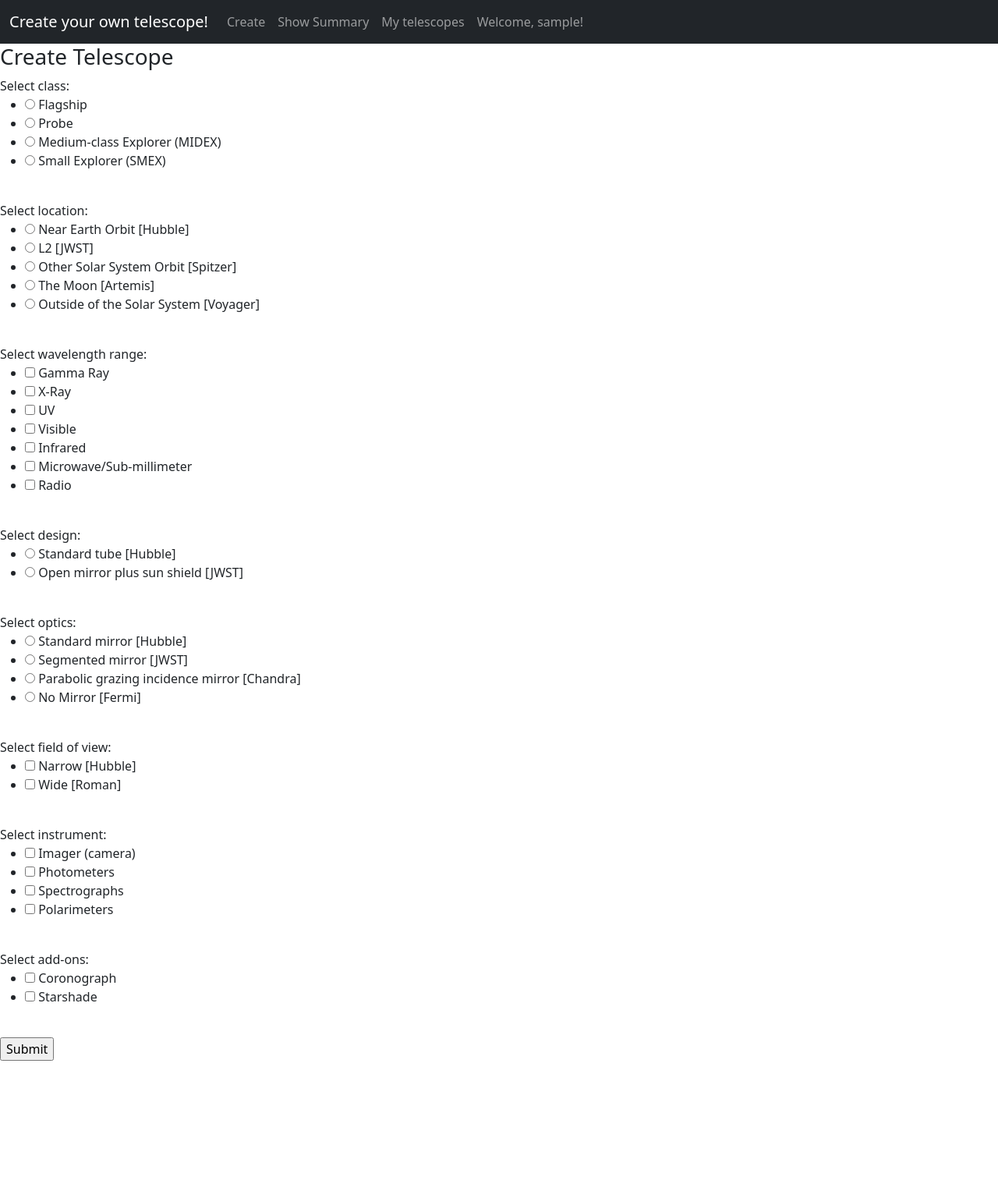
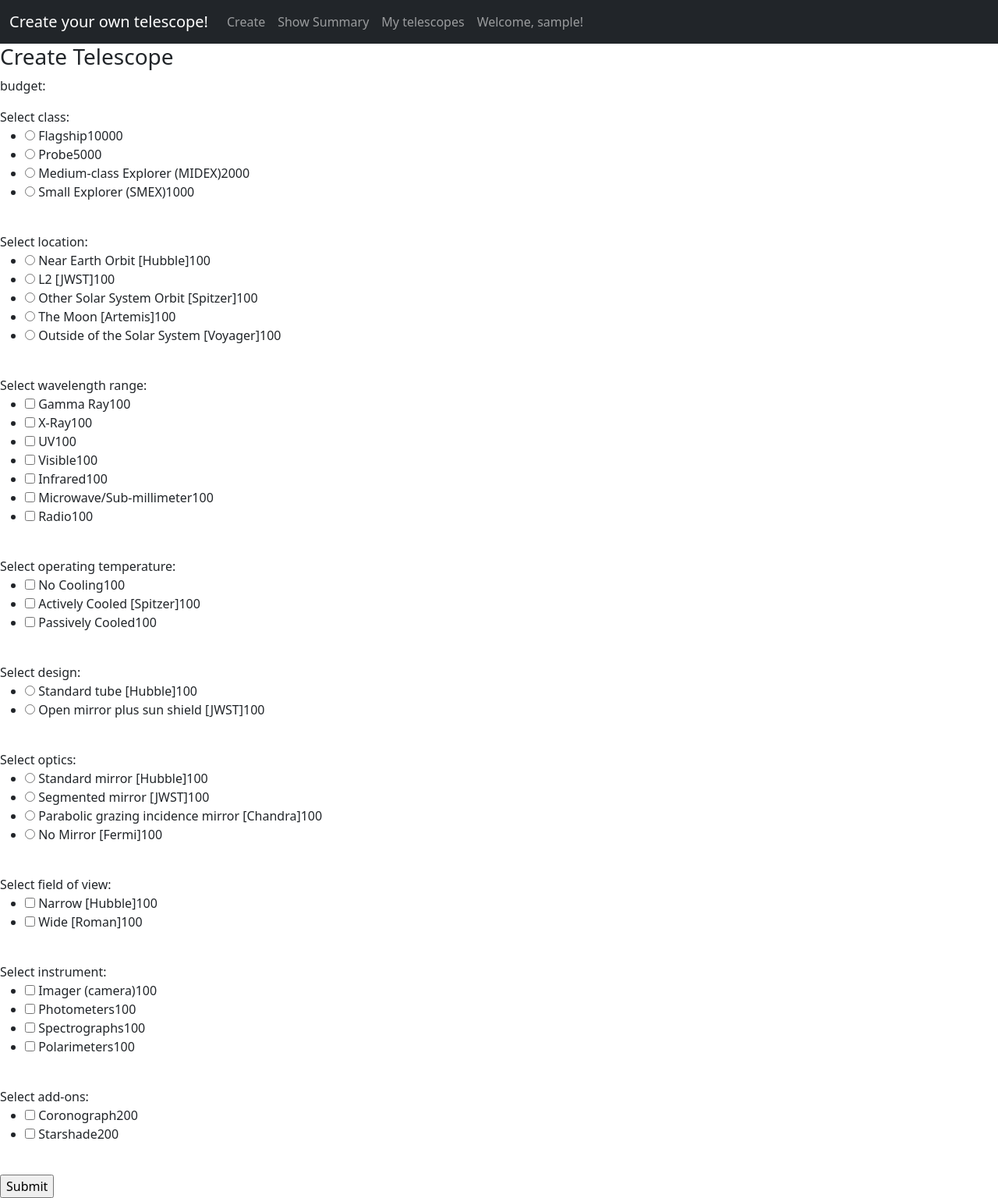
Before and after one commit to jsycheung/telescope-creator, a Flask app: page / in a window 1280 px wide. Shown: the whole page at 78% size. Before the commit the page ends 1360 px from the top, so only its background shows below. Run offline with Flask 3, Linux system fonts and the light colour scheme; the visitor is signed in with stand-in values (Sample User, id 1).

Commit message:
display cost logic

```diff
--- a/app.py
+++ b/app.py
@@ -1,7 +1,7 @@
 from flask import Flask, render_template, redirect, url_for, flash
 from forms import CreateForm, LoginForm, SignupForm
 from model import db, Telescope, connect_to_db, User
-from lists import class_list, location_list, wavelength_list, design_list, optics_list, fov_list, instrument_list, extras_list
+from lists import class_list, location_list, wavelength_list, temperature_list, design_list, optics_list, fov_list, instrument_list, extras_list, class_list_cost, location_list_cost, wavelength_list_cost, temperature_list_cost, design_list_cost, optics_list_cost, fov_list_cost, instrument_list_cost, extras_list_cost
 from crud import get_user_by_email, get_user_by_username, create_user
 from flask_bcrypt import Bcrypt
 from flask_login import login_user, LoginManager, current_user, logout_user, login_required
@@ -20,14 +20,14 @@ login_manager.login_message_category = "info"
 
 @login_manager.user_loader
 def load_user(user_id):
-    return User.query.get(int(user_id))
+    return db.session.get(User, user_id)
 
 
 @app.route("/")
 @login_required
 def home():
     create_form = CreateForm()
-    return render_template("home.html", create_form=create_form)
+    return render_template("home.html", create_form=create_form, class_list_cost=class_list_cost, location_list_cost=location_list_cost, wavelength_list_cost=wavelength_list_cost, temperature_list_cost=temperature_list_cost, design_list_cost=design_list_cost, optics_list_cost=optics_list_cost, fov_list_cost=fov_list_cost, instrument_list_cost=instrument_list_cost, extras_list_cost=extras_list_cost)
 
 
 @app.route("/login", methods=["GET", "POST"])
@@ -80,14 +80,20 @@ def create_telescope():
     if create_form.validate_on_submit():
         class_name = class_list[int(create_form.class_name.data)][1]
         location = location_list[int(create_form.location.data)][1]
-        wavelength = wavelength_list[int(create_form.wavelength.data)][1]
+        wavelength = [wavelength_list[i][1]
+                      for i in create_form.wavelength.data]
+        print(wavelength)
+        temperature = [temperature_list[i][1]
+                       for i in create_form.temperature.data]
         design = design_list[int(create_form.design.data)][1]
         optics = optics_list[int(create_form.optics.data)][1]
-        fov = fov_list[int(create_form.fov.data)][1]
-        instrument = instrument_list[int(create_form.instrument.data)][1]
-        extras = extras_list[int(create_form.extras.data)][1]
+        fov = [fov_list[i][1] for i in create_form.fov.data]
+        instrument = [instrument_list[i][1]
+                      for i in create_form.instrument.data]
+        extras = [extras_list[i][1] for i in create_form.extras.data]
+        cost = 100
         new_telescope = Telescope(
-            class_name, location, wavelength, design, optics, fov, instrument, extras)
+            class_name=class_name, location=location, wavelength=wavelength, temperature=temperature, design=design, optics=optics, fov=fov, instrument=instrument, extras=extras, cost=cost, user=current_user)
         db.session.add(new_telescope)
         db.session.commit()
         print("Telescope created successfully!")
--- a/forms.py
+++ b/forms.py
@@ -26,21 +26,21 @@ class SignupForm(FlaskForm):
 
 class CreateForm(FlaskForm):
     class_name = RadioField(
-        "Select class: ", choices=class_list, validators=[InputRequired()])
+        "Select class: ", choices=class_list, validators=[InputRequired()], coerce=int)
     location = RadioField("Select location: ",
-                          choices=location_list, validators=[InputRequired()])
+                          choices=location_list, coerce=int)
     wavelength = MultiCheckboxField("Select wavelength range: ",
-                                    choices=wavelength_list, validators=[InputRequired()])
+                                    choices=wavelength_list, validators=[InputRequired()], coerce=int)
     temperature = MultiCheckboxField(
-        "Select operating temperature: ", choices=temperature_list, validators=[InputRequired()])
+        "Select operating temperature: ", choices=temperature_list, validators=[InputRequired()], coerce=int)
     design = RadioField(
-        "Select design: ", choices=design_list, validators=[InputRequired()])
+        "Select design: ", choices=design_list, validators=[InputRequired()], coerce=int)
     optics = RadioField(
-        "Select optics: ", choices=optics_list, validators=[InputRequired()])
+        "Select optics: ", choices=optics_list, validators=[InputRequired()], coerce=int)
     fov = MultiCheckboxField("Select field of view: ",
-                             choices=fov_list, validators=[InputRequired()])
+                             choices=fov_list, validators=[InputRequired()], coerce=int)
     instrument = MultiCheckboxField(
-        "Select instrument: ", choices=instrument_list, validators=[InputRequired()])
+        "Select instrument: ", choices=instrument_list, validators=[InputRequired()], coerce=int)
     extras = MultiCheckboxField("Select add-ons: ",
-                                choices=extras_list, validators=[InputRequired()])
+                                choices=extras_list, coerce=int)
     submit = SubmitField("Submit")
--- a/lists.py
+++ b/lists.py
@@ -1,16 +1,25 @@
 class_list = [(0, "Flagship"), (1, "Probe"),
               (2, "Medium-class Explorer (MIDEX)"), (3, "Small Explorer (SMEX)")]
+class_list_cost = [10000, 5000, 2000, 1000]
 location_list = [(0, "Near Earth Orbit [Hubble]"), (1, "L2 [JWST]"), (2, "Other Solar System Orbit [Spitzer]"),
                  (3, "The Moon [Artemis]"), (4, "Outside of the Solar System [Voyager]")]
+location_list_cost = [100, 100, 100, 100, 100]
 wavelength_list = [(0, "Gamma Ray"), (1, "X-Ray"), (2, "UV"), (3, "Visible"),
                    (4, "Infrared"), (5, "Microwave/Sub-millimeter"), (6, "Radio")]
+wavelength_list_cost = [100, 100, 100, 100, 100, 100, 100]
 temperature_list = [
     (0, "No Cooling"), (1, "Actively Cooled [Spitzer]"), (2, "Passively Cooled")]
+temperature_list_cost = [100, 100, 100]
 design_list = [(0, "Standard tube [Hubble]"),
                (1, "Open mirror plus sun shield [JWST]")]
+design_list_cost = [100, 100]
 optics_list = [(0, "Standard mirror [Hubble]"), (1, "Segmented mirror [JWST]"),
                (2, "Parabolic grazing incidence mirror [Chandra]"), (3, "No Mirror [Fermi]")]
+optics_list_cost = [100, 100, 100, 100]
 fov_list = [(0, "Narrow [Hubble]"), (1, "Wide [Roman]")]
+fov_list_cost = [100, 100]
 instrument_list = [(0, "Imager (camera)"), (1, "Photometers"),
                    (2, "Spectrographs"), (3, "Polarimeters")]
+instrument_list_cost = [100, 100, 100, 100]
 extras_list = [(0, "Coronograph"), (1, "Starshade")]
+extras_list_cost = [200, 200]
--- a/templates/home.html
+++ b/templates/home.html
@@ -2,6 +2,10 @@
 {% block body %}
 <div class="form-container">
     <h3>Create Telescope</h3>
+    <p>budget: </p>
+    {% for error in create_form.class_name.errors %}
+    {{ error }}
+    {% endfor %}
     <form action="{{ url_for('create_telescope') }}" method="POST">
         {{ create_form.csrf_token() }}
         {{ create_form.class_name.label }}
@@ -12,6 +16,9 @@
         <br>
         {{ create_form.wavelength.label }}
         {{ create_form.wavelength }}
+        <br>
+        {{ create_form.temperature.label }}
+        {{ create_form.temperature }}
         <br>
         {{ create_form.design.label }}
         {{ create_form.design }}
@@ -31,4 +38,28 @@
         {{ create_form.submit }}
     </form>
 </div>
+<script>
+    const labels_list = ["class_name", "location", "wavelength", "temperature", "design", "optics", "fov", "instrument", "extras"]
+    const class_name_li = document.querySelector("#class_name").getElementsByTagName("li");
+    const class_list_cost = JSON.parse('{{ class_list_cost | tojson }}');
+    const location_list_cost = JSON.parse('{{ location_list_cost | tojson }}');
+    const wavelength_list_cost = JSON.parse('{{ wavelength_list_cost | tojson }}');
+    const temperature_list_cost = JSON.parse('{{ temperature_list_cost | tojson }}');
+    const design_list_cost = JSON.parse('{{ design_list_cost | tojson }}');
+    const optics_cost = JSON.parse('{{ optics_list_cost | tojson }}');
+    const fov_list_cost = JSON.parse('{{ fov_list_cost | tojson }}');
+    const instrument_list_cost = JSON.parse('{{ instrument_list_cost | tojson }}');
+    const extras_list_cost = JSON.parse('{{ extras_list_cost | tojson }}');
+    const cost_lists = [class_list_cost, location_list_cost, wavelength_list_cost, temperature_list_cost, design_list_cost, optics_cost, fov_list_cost, instrument_list_cost, extras_list_cost]
+    cost_lists.forEach((cost_list, index) => {
+        const li_list = document.querySelector(`#${labels_list[index]}`).getElementsByTagName("li");
+        for (let i = 0; i < cost_list.length; i++) {
+            const span = document.createElement("span");
+            li_list[i].appendChild(span);
+            text = cost_list[i];
+            span.textContent = text;
+}
+    });
+
+</script>
 {% endblock %}
--- a/templates/telescopes.html
+++ b/templates/telescopes.html
@@ -10,6 +10,7 @@
     fov: {{ telescope.fov }}
     instrument: {{ telescope.instrument }}
     extras: {{ telescope.extras }}
+    cost: {{ telescope.cost }}
 </div>
 {% endfor %}
 {% endblock %}
```
